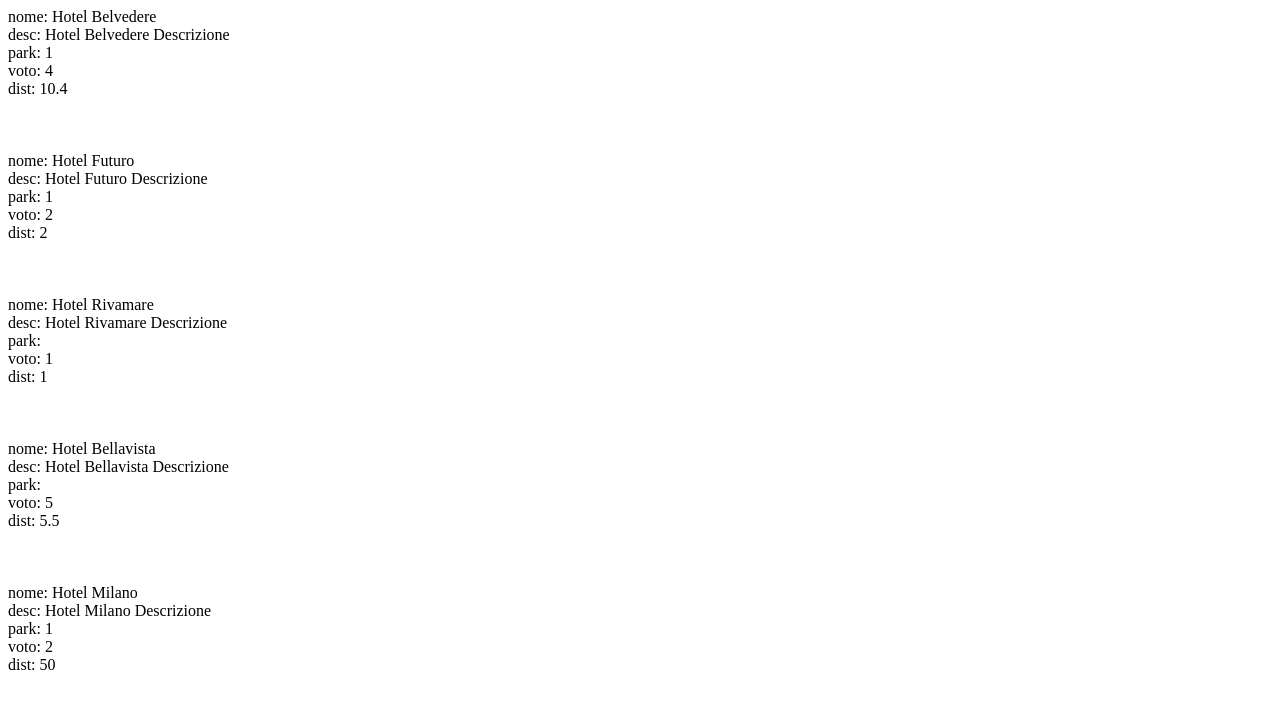
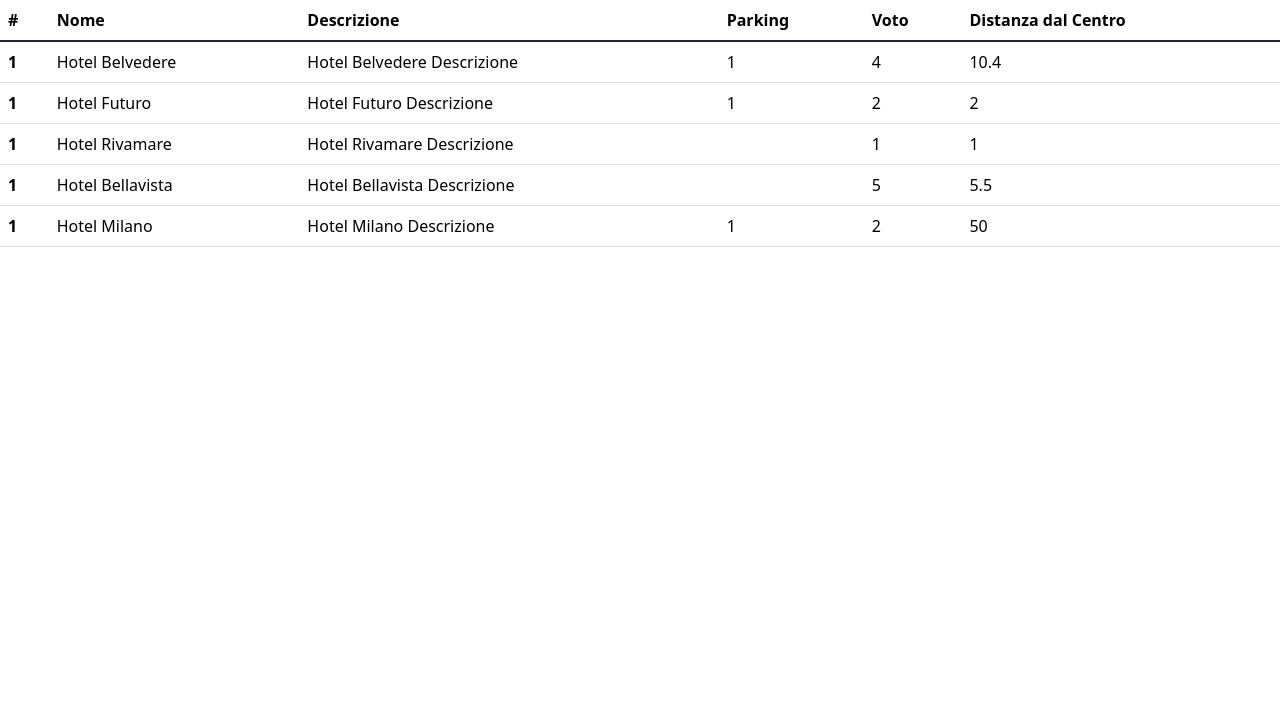
Before and after one commit to Denis-Turbatu/php-hotel, a PHP site: page / in a window 1280 px wide. Shown: the top 727 px of the page. Run offline with PHP 8.4, Linux system fonts and the light colour scheme.

Commit message:
feat: CDN Bootstrap + dinamic table with hotels data

```diff
--- a/index.php
+++ b/index.php
@@ -48,26 +48,35 @@ $hotels = [
     <meta charset="UTF-8">
     <meta name="viewport" content="width=device-width, initial-scale=1.0">
     <title>Hotel</title>
+    <!-- Bootstrap CDN -->
+    <link href="https://cdn.jsdelivr.net/npm/bootstrap@5.3.3/dist/css/bootstrap.min.css" rel="stylesheet" integrity="sha384-QWTKZyjpPEjISv5WaRU9OFeRpok6YctnYmDr5pNlyT2bRjXh0JMhjY6hW+ALEwIH" crossorigin="anonymous">
 </head>
 
 <body>
-    <?php
-    foreach ($hotels as $cur_hotel) {
-        echo "nome: " . $cur_hotel['name'];
-        echo "<br>";
-        echo "desc: " . $cur_hotel['description'];
-        echo "<br>";
-        echo "park: " . $cur_hotel['parking'];
-        echo "<br>";
-        echo "voto: " . $cur_hotel['vote'];
-        echo "<br>";
-        echo "dist: " . $cur_hotel['distance_to_center'];
-        echo "<br>";
-        echo "<br>";
-        echo "<br>";
-        echo "<br>";
-    }
-    ?>
+    <table class="table">
+        <thead>
+            <tr>
+                <th scope="col">#</th>
+                <th scope="col">Nome</th>
+                <th scope="col">Descrizione</th>
+                <th scope="col">Parking</th>
+                <th scope="col">Voto</th>
+                <th scope="col">Distanza dal Centro</th>
+            </tr>
+        </thead>
+        <tbody class="table-group-divider">
+            <?php foreach ($hotels as $cur_hotel) { ?>
+                <tr>
+                    <th scope="row">1</th>
+                    <td><?php echo $cur_hotel['name']; ?></td>
+                    <td><?php echo $cur_hotel['description']?></td>
+                    <td><?php echo $cur_hotel['parking']?></td>
+                    <td><?php echo $cur_hotel['vote']?></td>
+                    <td><?php echo $cur_hotel['distance_to_center']?></td>
+                </tr>
+            <?php } ?>
+        </tbody>
+    </table>
 </body>
 
 </html>
```
